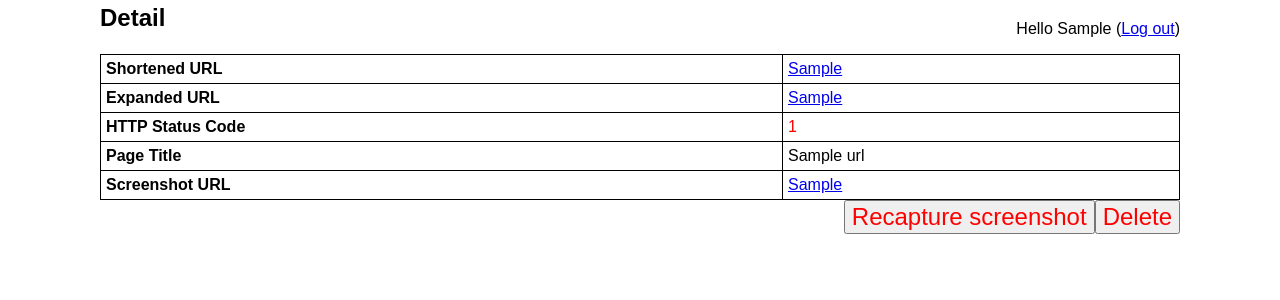
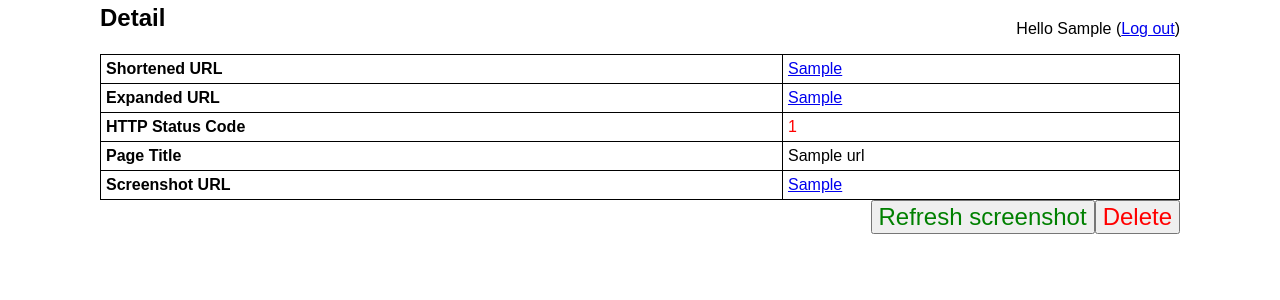
Before and after one commit to 0x7r1574n/urlexpander, a Django app: page /url/1/ in a window 1280 px wide. Shown: the part 155-455 px from the top of the page. Run offline with Django 3.2, Linux system fonts and the light colour scheme; a user stored in the database is signed in; tables that the repository leaves empty hold one stand-in row (values such as "Sample post"); parts of the project's set-up code (start-up, migrations or seed data) failed here and were passed over.

Commit message:
changed recap button color and text

```diff
--- a/urls/templates/urls/url_detail.html
+++ b/urls/templates/urls/url_detail.html
@@ -22,9 +22,6 @@
     }
     header {
         float: right;
-    }
-    input {
-        color: red;
     }
 </style>
 <body>
@@ -64,10 +61,10 @@
         </tr>
     </table>
     <form method="POST">{% csrf_token %}
-        <input type="submit" name="delete" value="Delete" style="float: right; font-size: x-large">
+        <input type="submit" name="delete" value="Delete" style="float: right; font-size: x-large; color: red">
     </form>
     <form method="POST">{% csrf_token %}
-        <input type="submit" name="recapture" value="Recapture screenshot" style="float: right; font-size: x-large">
+        <input type="submit" name="recapture" value="Refresh screenshot" style="float: right; font-size: x-large; color: green">
     </form>
 </body>
 </html>
```
